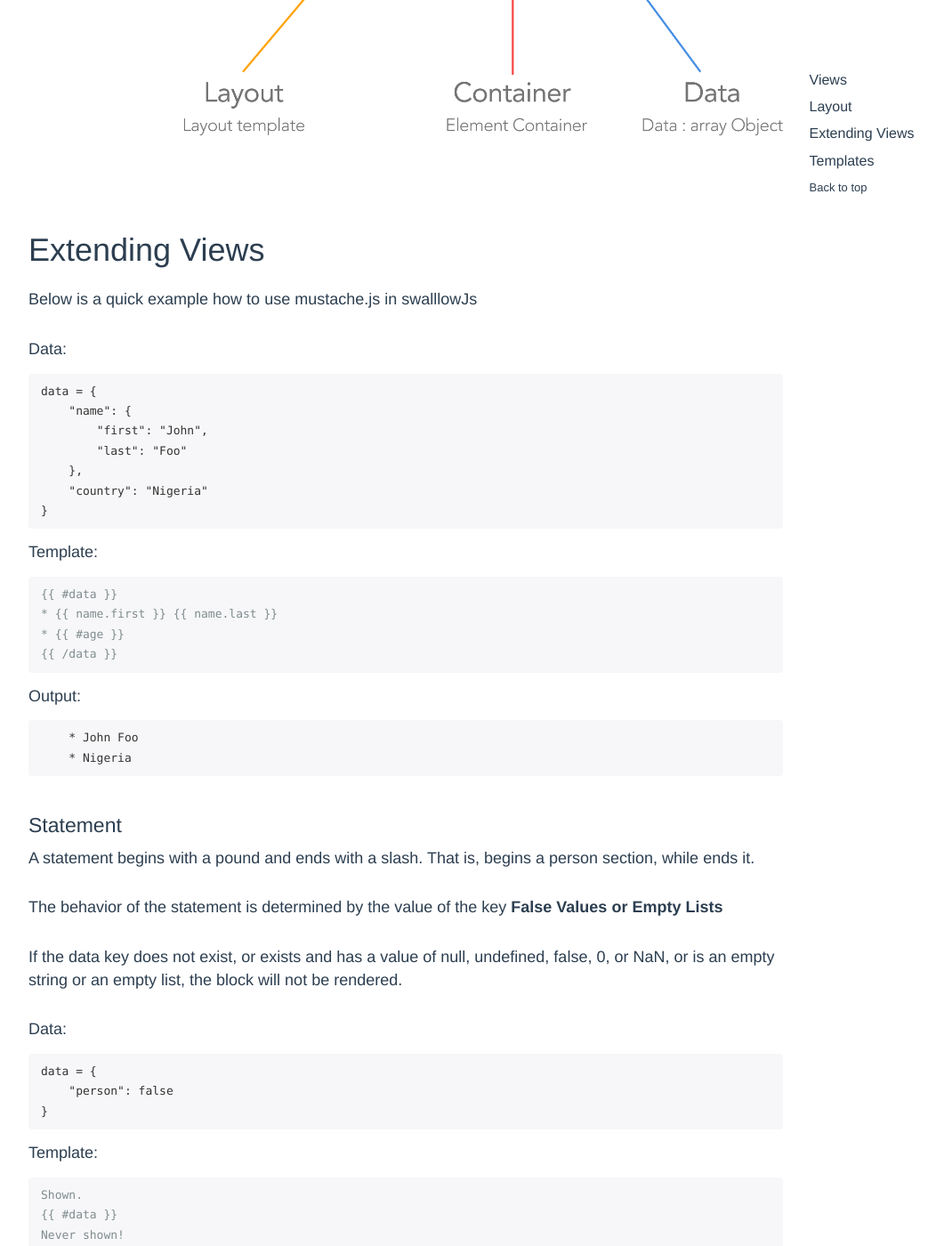
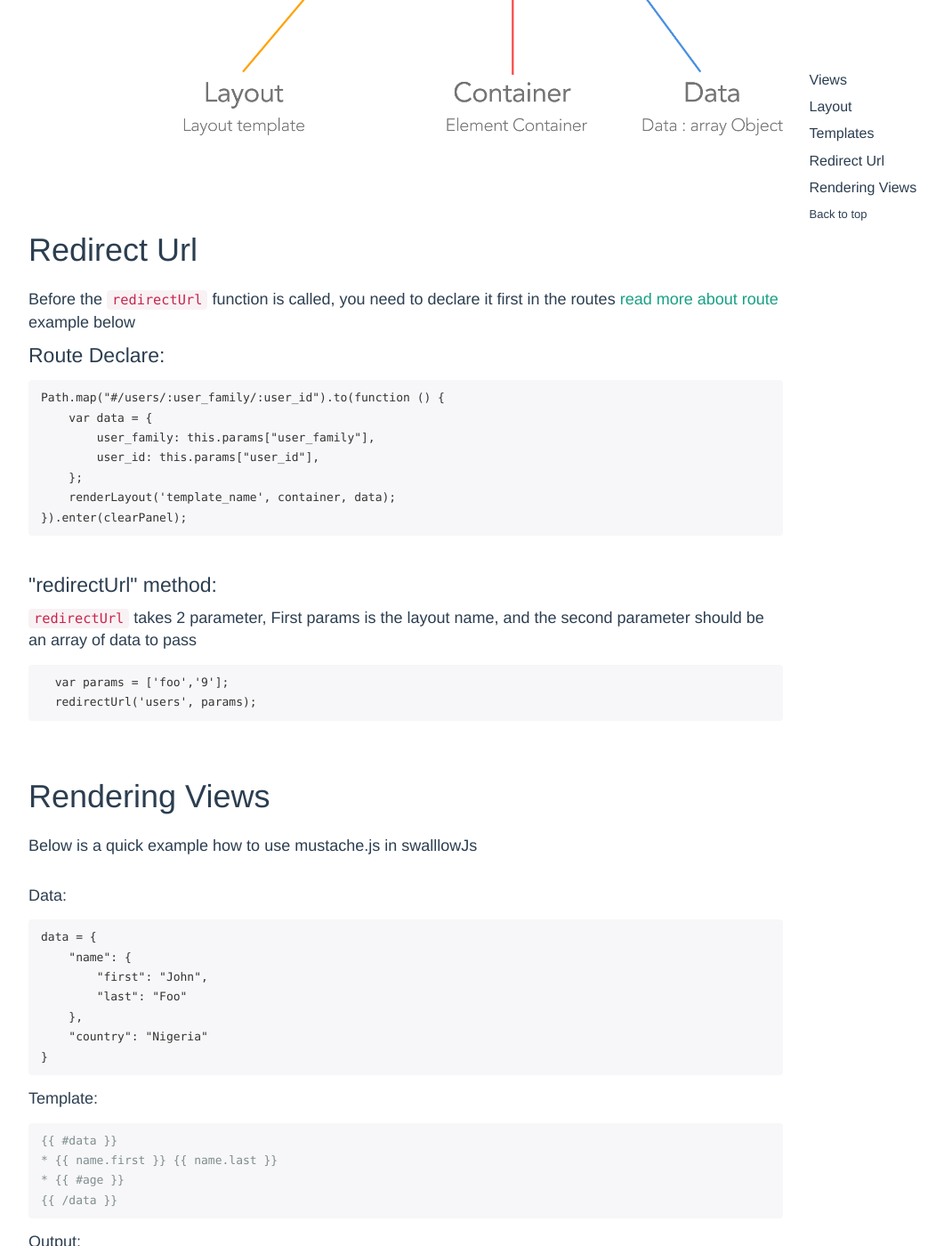
Before and after one commit to docs-swallowjs/docs-swallowjs.github.io, a Jekyll site: the page built from documentation-beta/views.html, in a window 1280 px wide and 1400 px high, scrolled down 1309 px. Shown: the whole window at 89% size, without its empty margins (38-1099 px from the left). Built offline with Jekyll 4.4.1, drawn with Linux system fonts in a browser that asks for light colours.

Commit message:
added more details for view system

```diff
--- a/documentation-beta/views.html
+++ b/documentation-beta/views.html
@@ -85,8 +85,31 @@ var template_name = $('#' + CONFIG.layoutTemplate('template_name'));
                             SwallowJS templates below</p>
                         <img src="../assets/img/render.png" class="img-responsive" style="padding: 44px 0;"/>
                     </div>
-                    <div id="extending">
-                        <h3> Extending Views </h3>
+
+                    <div id="redirecturl">
+                        <h3> Redirect Url </h3>
+                        <p> Before the <code>redirectUrl</code> function is called, you need to declare it first in the routes <a href="/doc/views"> read more about route </a> example below </p>
+                        <h4>Route Declare:</h4>
+{% highlight html %}
+Path.map("#/users/:user_family/:user_id").to(function () {
+    var data = {
+        user_family: this.params["user_family"],
+        user_id: this.params["user_id"],
+    };
+    renderLayout('template_name', container, data);
+}).enter(clearPanel);
+{% endhighlight %}
+                        <br>
+                        <h4>"redirectUrl" method:</h4>
+                        <p> <code>redirectUrl</code> takes 2 parameter, First params is the layout name, and the second parameter should be an array of data to pass </p>
+{% highlight html %}
+  var params = ['foo','9'];
+  redirectUrl('users', params);
+{% endhighlight %}
+                    </div>
+
+                    <div id="rendering">
+                        <h3> Rendering Views </h3>
                         <p> Below is a quick example how to use mustache.js in swalllowJs </p>
                         <p>Data:</p>
 {% highlight html %}
@@ -125,7 +148,6 @@ data = {
 }
 {% endhighlight %}
                         <p>Template:</p>
-
                         <figure class="highlight">
                             <pre>
                                 Shown.<br>
@@ -187,8 +209,8 @@ data = {
 {% highlight html %}
 No Data :(
 {% endhighlight %}
+                </div>
 
-                </div>
             </div>
             <div class="col-sm-3">
                 <div class="related-articles" id="related-articles">
@@ -198,8 +220,9 @@ No Data :(
                     <ul id="navbar-doc-side">
                         <li class=""><a href="#view"> Views </a></li>
                         <li class=""><a href="#layout"> Layout </a></li>
-                        <li class=""><a href="#templates"> Extending Views </a></li>
-                        <li class=""><a href="#extending"> Templates </a></li>
+                        <li class=""><a href="#templates"> Templates </a></li>
+                        <li class=""><a href="#redirecturl"> Redirect Url </a></li>
+                        <li class=""><a href="#rendering"> Rendering Views </a></li>
                         <li class=""><a href="#top" style="font-size: 13px;"> Back to top </a></li>
                     </ul>
                 </div>
```
Also changed, not shown: documentation-beta/doc.html (+13 -1 lines), documentation-beta/routes.html (added, +47 -0 lines).
